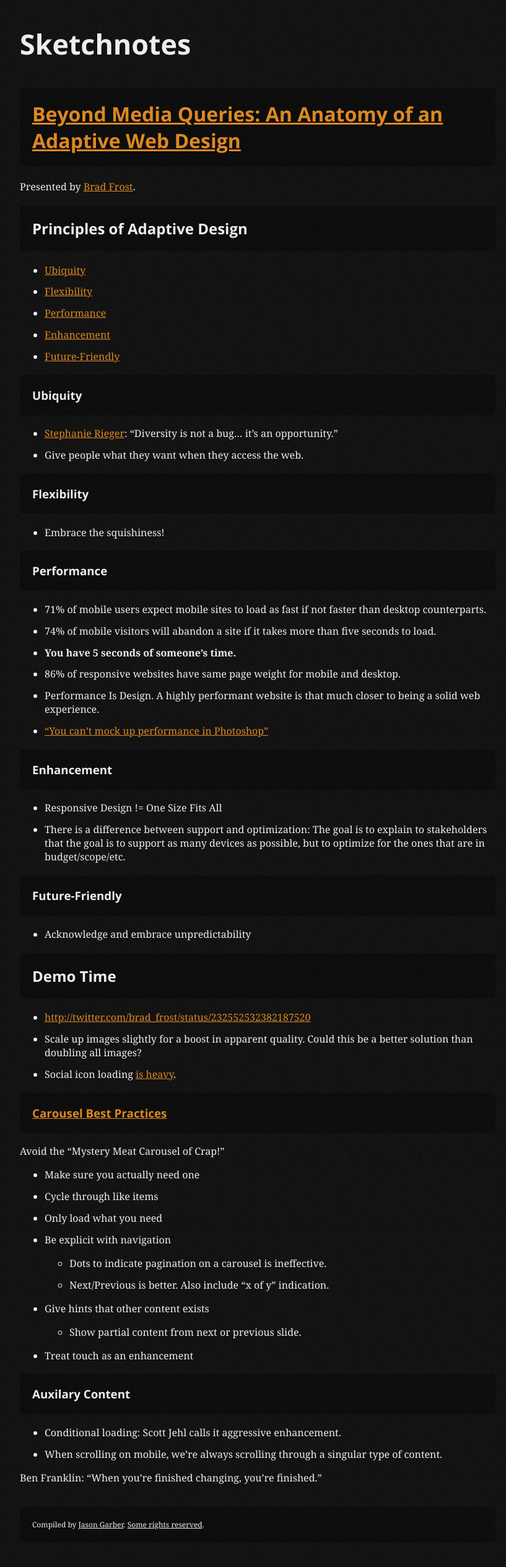
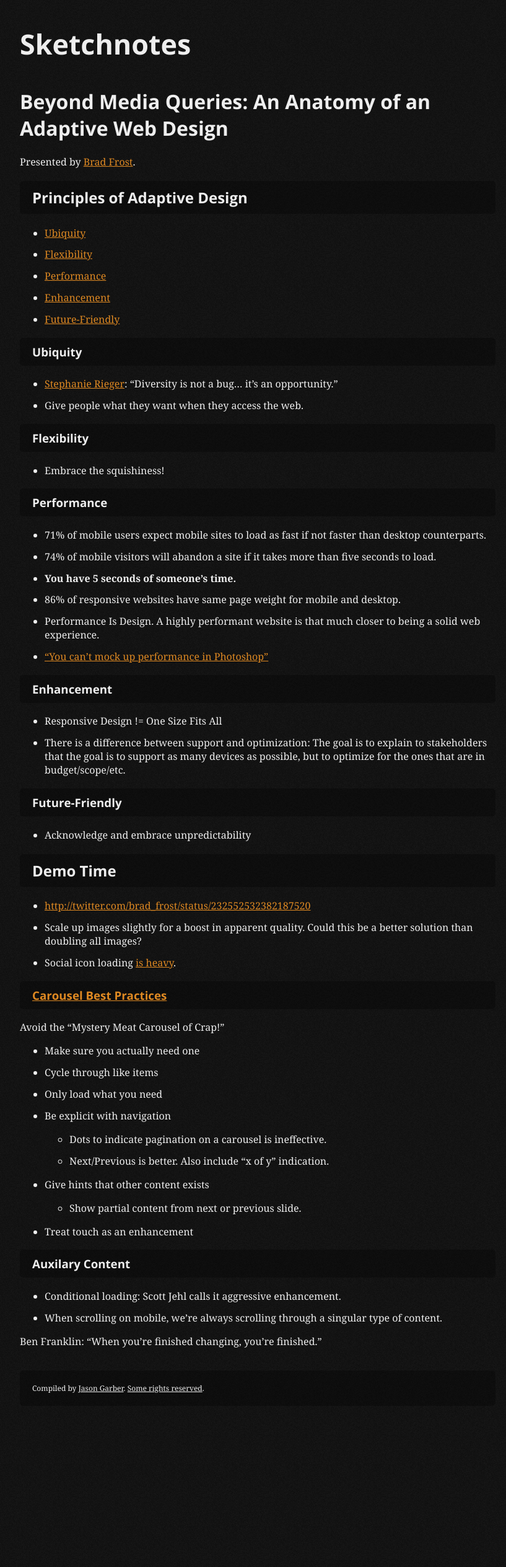
Before and after one commit to jgarber623/sketchnotes.sixtwothree.org, a Jekyll site: the page built from _posts/2012-08-06-beyond-media-queries-an-anatomy-of-an-adaptive-web-design.md, in a window 1280 px wide. Shown: the whole page at 62% size, without its empty margins (224-1041 px from the left). Built offline with Jekyll 4.4.1, drawn with Linux system fonts in a browser that asks for light colours; after the commit the page ends 2308 px from its top, so only the background shows below that.

Commit message:
Styling updates.

```diff
--- a/stylesheets/application.css
+++ b/stylesheets/application.css
@@ -442,7 +442,21 @@ figure {
     article h6 {
         background: rgba( 0, 0, 0, 0.3 );
         border-radius: 5px;
-        padding: 20px;
+        padding: 10px 20px;
+    }
+
+    article header h1 {
+        background: transparent;
+        padding: 0;
+    }
+
+    article header a {
+        color: #eee;
+        text-decoration: none;
+    }
+
+    article header a:hover {
+        text-decoration: underline;
     }
 
 /* @end */
```
